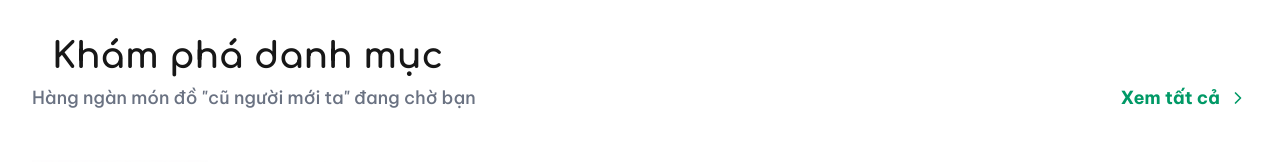
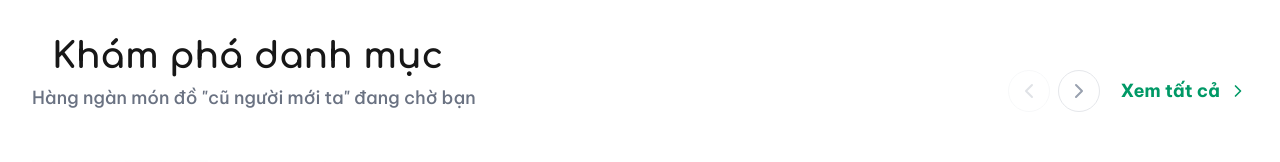
Before and after one commit to ngcnguywn0124/FE-LUM-trade-ecommerce, a Next.js app: page / in a window 1280 px wide. Shown: the part 756-918 px from the top of the page. Built offline with nearby package versions, Linux system fonts and the light colour scheme.

Commit message:
feat: add next-prev navigator feature

```diff
--- a/components/features/CategoryGrid.tsx
+++ b/components/features/CategoryGrid.tsx
@@ -1,20 +1,36 @@
 "use client";
 
-import React from "react";
+import React, { useState } from "react";
 import Link from "next/link";
 import Image from "next/image";
-import { ChevronRight } from "lucide-react";
+import { ChevronRight, ChevronLeft } from "lucide-react";
 
 const heroCategories = [
   { id: 'giaotrinh', label: 'Giáo trình', image: '/cate/giao-trinh-v1.png', color: 'bg-blue-50', description: 'Sách, tài liệu' },
-    { id: 'quanao', label: 'Quần áo', image: '/cate/quan-ao-v1.jpg', color: 'bg-yellow-50', description: 'Đồng phục, đồ thể thao' },
+  { id: 'quanao', label: 'Quần áo', image: '/cate/quan-ao-v1.jpg', color: 'bg-yellow-50', description: 'Đồng phục, đồ thể thao' },
   { id: 'dientu', label: 'Điện tử', image: '/cate/dien-tu-v1.jpg', color: 'bg-purple-50', description: 'Laptop, phụ kiện' },
   { id: 'phongtro', label: 'Phòng trọ', image: '/cate/phong-tro-v2-1.jpg', color: 'bg-orange-50', description: 'Tìm ở ghép' },
   { id: 'dodung', label: 'Đồ dùng', image: '/cate/do-dung-v1.jpg', color: 'bg-emerald-50', description: 'Đồ gia dụng' },
   { id: 'anuong', label: 'Ăn uống', image: '/cate/an-uong-v2-1.jpg', color: 'bg-red-50', description: 'Deal ăn uống' },
+  { id: 'chotangmienphi', label: 'Cho tặng miễn phí', image: '/cate/mien-phi-v1.jpg', color: 'bg-teal-50', description: 'Lấy ngay' },
 ];
 
 const CategoryGrid = () => {
+  const [startIndex, setStartIndex] = useState(0);
+  const itemsPerPage = 6;
+
+  const handleNext = () => {
+    if (startIndex + itemsPerPage < heroCategories.length) {
+      setStartIndex(prev => prev + 1);
+    }
+  };
+
+  const handlePrev = () => {
+    if (startIndex > 0) {
+      setStartIndex(prev => prev - 1);
+    }
+  };
+
   return (
     <section className="pt-12 bg-white">
       <div className="max-w-7xl mx-auto px-4 sm:px-6 lg:px-8">
@@ -26,13 +42,36 @@ const CategoryGrid = () => {
             </h3>
             <p className="text-gray-500 font-medium text-lg">Hàng ngàn món đồ "cũ người mới ta" đang chờ bạn</p>
           </div>
-          <Link href="/explore" className="group flex items-center gap-2 text-emerald-600 font-bold text-lg hover:text-emerald-700 transition-all">
-            Xem tất cả <ChevronRight size={20} className="group-hover:translate-x-1 transition-transform" />
-          </Link>
+
+          <div className="flex items-center gap-5">
+            {heroCategories.length > itemsPerPage && (
+              <div className="flex gap-2">
+                <button
+                  onClick={handlePrev}
+                  disabled={startIndex === 0}
+                  className="p-2 rounded-full border border-gray-200 text-gray-400 hover:text-emerald-600 hover:border-emerald-200 hover:bg-emerald-50 disabled:opacity-30 disabled:hover:text-gray-400 disabled:hover:border-gray-200 disabled:hover:bg-transparent transition-all cursor-pointer disabled:cursor-not-allowed"
+                  aria-label="Previous categories"
+                >
+                  <ChevronLeft size={24} />
+                </button>
+                <button
+                  onClick={handleNext}
+                  disabled={startIndex + itemsPerPage >= heroCategories.length}
+                  className="p-2 rounded-full border border-gray-200 text-gray-400 hover:text-emerald-600 hover:border-emerald-200 hover:bg-emerald-50 disabled:opacity-30 disabled:hover:text-gray-400 disabled:hover:border-gray-200 disabled:hover:bg-transparent transition-all cursor-pointer disabled:cursor-not-allowed"
+                  aria-label="Next categories"
+                >
+                  <ChevronRight size={24} />
+                </button>
+              </div>
+            )}
+            <Link href="/explore" className="group flex items-center gap-2 text-emerald-600 font-bold text-lg hover:text-emerald-700 transition-all">
+              Xem tất cả <ChevronRight size={20} className="group-hover:translate-x-1 transition-transform" />
+            </Link>
+          </div>
         </div>
 
-        <div className="grid grid-cols-3 sm:grid-cols-3 lg:grid-cols-6 gap-6 md:gap-8">
-          {heroCategories.map((cat) => (
+        <div className="grid grid-cols-3 sm:grid-cols-3 lg:grid-cols-6 gap-6 md:gap-8 min-h-40">
+          {heroCategories.slice(startIndex, startIndex + itemsPerPage).map((cat) => (
             <Link
               key={cat.id}
               href={`/explore?category=${cat.id}`}
```
Also changed, not shown: public/cate/mien-phi-v1.jpg (added).
